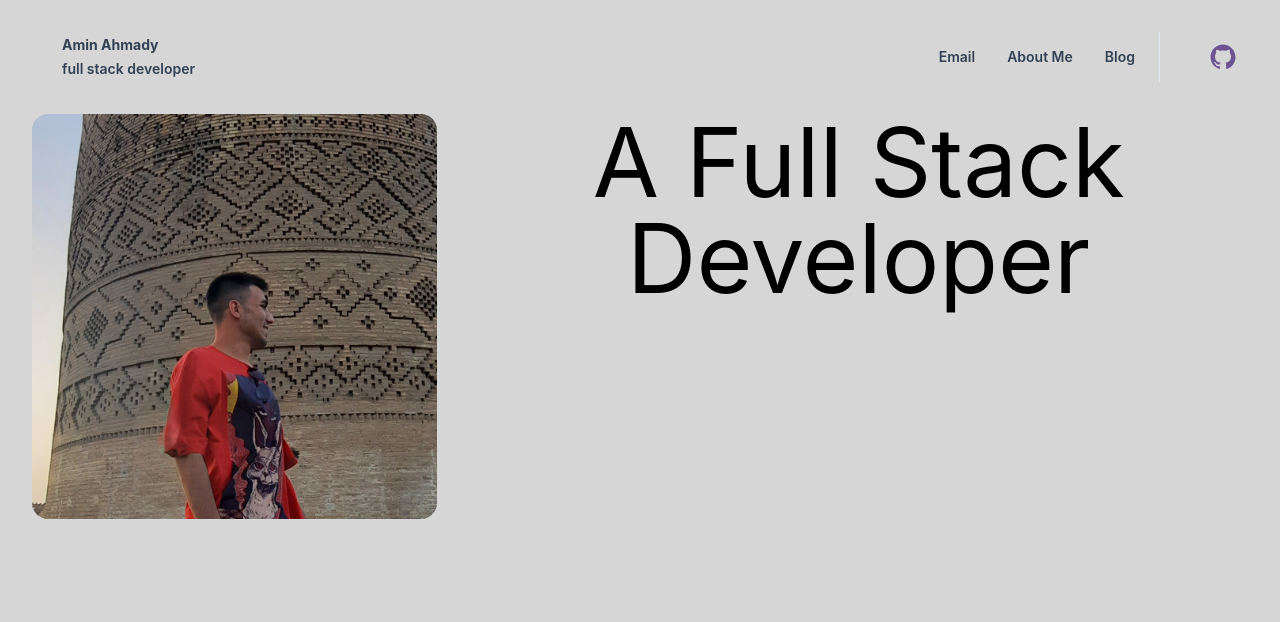
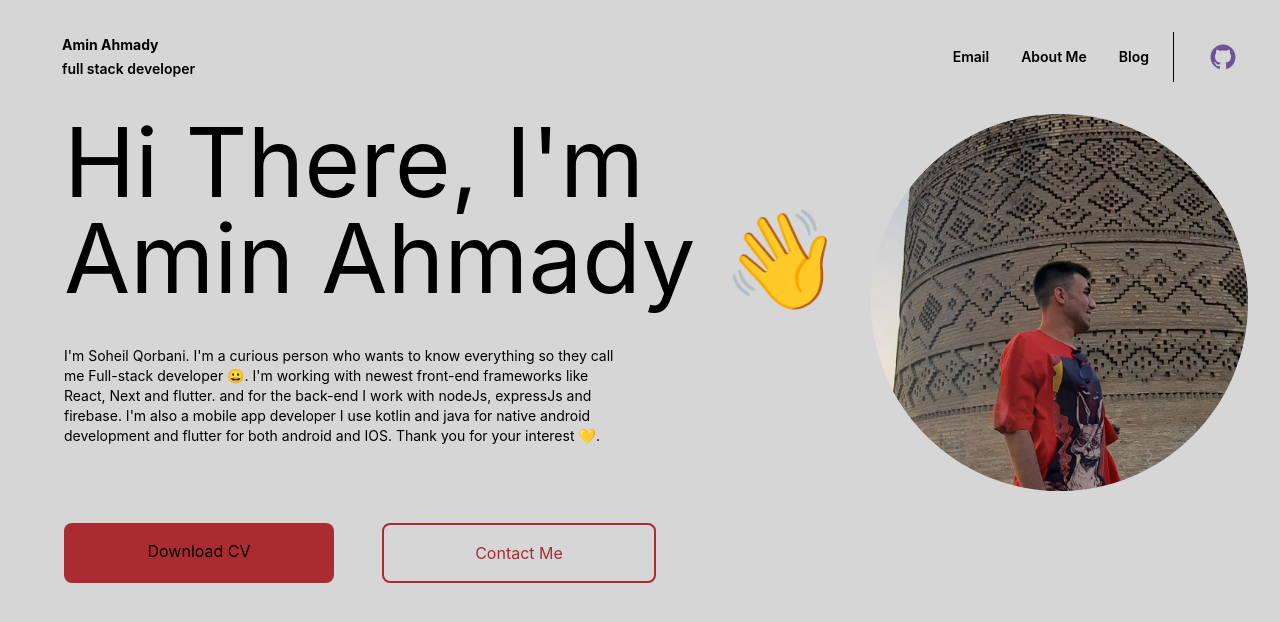
Before and after one commit to AminAhmadyDeveloper/amin-ahmady-portfolio, a React (Vite) app: page / in a window 1280 px wide. Shown: the top 622 px of the page. Built offline with nearby package versions, Linux system fonts and the light colour scheme; some icons are missing; what @risingstack/react-easy-state would draw is missing.

Commit message:
Info Section Done!

```diff
--- a/package.json
+++ b/package.json
@@ -8,7 +8,7 @@
     "url": "https://aminahmady.ir"
   },
   "scripts": {
-    "dev": "vite",
+    "dev": "vite --host",
     "build": "vite build",
     "preview": "vite preview"
   },
@@ -17,6 +17,7 @@
     "iconsax-react": "^0.0.8",
     "react": "^18.0.0",
     "react-dom": "^18.0.0",
+    "react-responsive": "^9.0.0-beta.8",
     "react-social-icons": "^5.13.0",
     "styled-components": "^5.3.5"
   },
--- /dev/null
+++ b/src/components/CallToAction.jsx
@@ -0,0 +1,15 @@
+export default function CallToAction(props) {
+  return (
+    <a
+      href={props.url}
+      download={props.download}
+      className={`w-12/12 mt-0 m-6 flex-1 ${
+        props.bordered
+          ? "bg-transparent border-current border-2 text-current"
+          : "bg-current border-none "
+      } p-4 rounded-lg`}
+    >
+      {props.title}
+    </a>
+  );
+}
--- a/src/components/Header.jsx
+++ b/src/components/Header.jsx
@@ -1,5 +1,5 @@
-import menuItems from "./../db/MenuItems.json";
-import { Sun, Menu, Polkadot } from "iconsax-react";
+import menuItems from "../db/MenuItems.json";
+import { Menu, Polkadot } from "iconsax-react";
 import { SocialIcon } from "react-social-icons";
 
 export default function Header(props) {
@@ -33,8 +33,6 @@ export default function Header(props) {
             </ul>
           </nav>
           <div className="flex items-center border-l border-slate-200 ml-6 pl-6 dark:border-slate-800">
-            <Sun onClick={() => {}} cursor="pointer" />
-
             <SocialIcon
               bgColor="transparent"
               fgColor="#6e5494"
--- /dev/null
+++ b/src/components/Info.jsx
@@ -0,0 +1,42 @@
+import amin from "./../assets/images/amin.jpg";
+import CallToAction from "./CallToAction";
+
+export default function Info(props) {
+  return (
+    <div>
+      <div className="m-8 flex flex-col lg:flex-row-reverse">
+        <div className="w-full my-auto relative overflow-hidden  hover:scale-105">
+          <img
+            src={amin}
+            className="rounded-full w-full h-auto"
+            draggable="false"
+          />
+        </div>
+        <div className="flex flex-col">
+          <p className="w-full  lg:w-auto mt-6 text-center md:text-left text-5xl lg:text-8xl lg:ml-8 lg:mt-0 inline">
+            Hi There, I'm {props.name} <a className="hidden md:inline">👋</a>
+          </p>
+          <p className="w-full lg:w-auto mt-6 text-center lg:text-left text-5xl lg:text-8xl lg:ml-8 lg:mt-0 md:hidden">
+            👋
+          </p>
+          <p className="w-full lg:w-8/12 text-left text-sm mt-10 md:text-left lg:ml-8">
+            {props.describe}
+          </p>
+        </div>
+      </div>
+      <div className="w-full lg:w-6/12 flex flex-col md:flex-row mt-5 content-evenly justify-evenly lg:ml-10 text-center">
+        <CallToAction
+          title="Download CV"
+          url={props.cvAdress}
+          download="false"
+        />
+        <CallToAction
+          title="Contact Me"
+          url="#contact"
+          download="false"
+          bordered="true"
+        />
+      </div>
+    </div>
+  );
+}
--- a/src/main.css
+++ b/src/main.css
@@ -10,6 +10,10 @@ body {
   -webkit-font-smoothing: antialiased;
   -moz-osx-font-smoothing: grayscale;
   height: 100%;
+  background: #d6d6d6;
+  height: 100%;
+  background-size: cover;
+  background-attachment: fixed;
 }
 
 html {
--- a/src/pages/App.jsx
+++ b/src/pages/App.jsx
@@ -1,28 +1,21 @@
-import Header from "./../components/Header";
-import styled from "styled-components";
-import amin from "./../assets/images/amin.jpg";
+import Header from "../components/Header";
+import Info from "./../components/Info";
 
-export default function App(props) {
+export default function App() {
   return (
-    <MainBody>
+    <div>
       <Header />
-      <Content className="m-8 flex flex-col md:flex-row">
-        <img
-          src={amin}
-          className="rounded-2xl w-full h-auto md:w-6/12 lg:w-4/12 hover:scale-105"
-          draggable="false"
-        />
-        <p className="mt-6 text-center text-xl md:text-6xl lg:text-8xl md:ml-8 md:mt-0">A Full Stack Developer</p>
-      </Content>
-    </MainBody>
+      <Info
+        name="Amin Ahmady"
+        describe="I'm Soheil Qorbani. I'm a curious person who wants to know
+            everything so they call me Full-stack developer 😀. I'm working with
+            newest front-end frameworks like React, Next and flutter. and for
+            the back-end I work with nodeJs, expressJs and firebase. I'm also a
+            mobile app developer I use kotlin and java for native android
+            development and flutter for both android and IOS. Thank you for your
+            interest 💛."
+        cvAdress="https://bing.com"
+      />
+    </div>
   );
 }
-
-const MainBody = styled.div`
-  background: #d6d6d6;
-  height: 100%;
-  background-size: cover;
-  background-attachment: fixed;
-`;
-
-const Content = styled.div``;
--- /dev/null
+++ b/src/utils/constants.jsx
@@ -0,0 +1,3 @@
+const primaryColor = "#f80000";
+
+export default { primaryColor };
--- a/tailwind.config.js
+++ b/tailwind.config.js
@@ -1,9 +1,10 @@
 module.exports = {
-  content: [
-    "./src/**/*.{js,jsx,ts,tsx}",
-  ],
+  content: ["./src/**/*.{js,jsx,ts,tsx}"],
   theme: {
     extend: {},
+    colors: {
+      current: "#aa2b30"
+    },
   },
   plugins: [],
-}
+};
--- a/vite.config.js
+++ b/vite.config.js
@@ -3,5 +3,6 @@ import react from '@vitejs/plugin-react'
 
 // https://vitejs.dev/config/
 export default defineConfig({
-  plugins: [react()]
+  plugins: [react()],
+  server: "192.168.1.112:3000",
 })
```
Also changed, not shown: src/assets/images/under.png (added), 1 other file (tests, documents, lock files or other folders).
